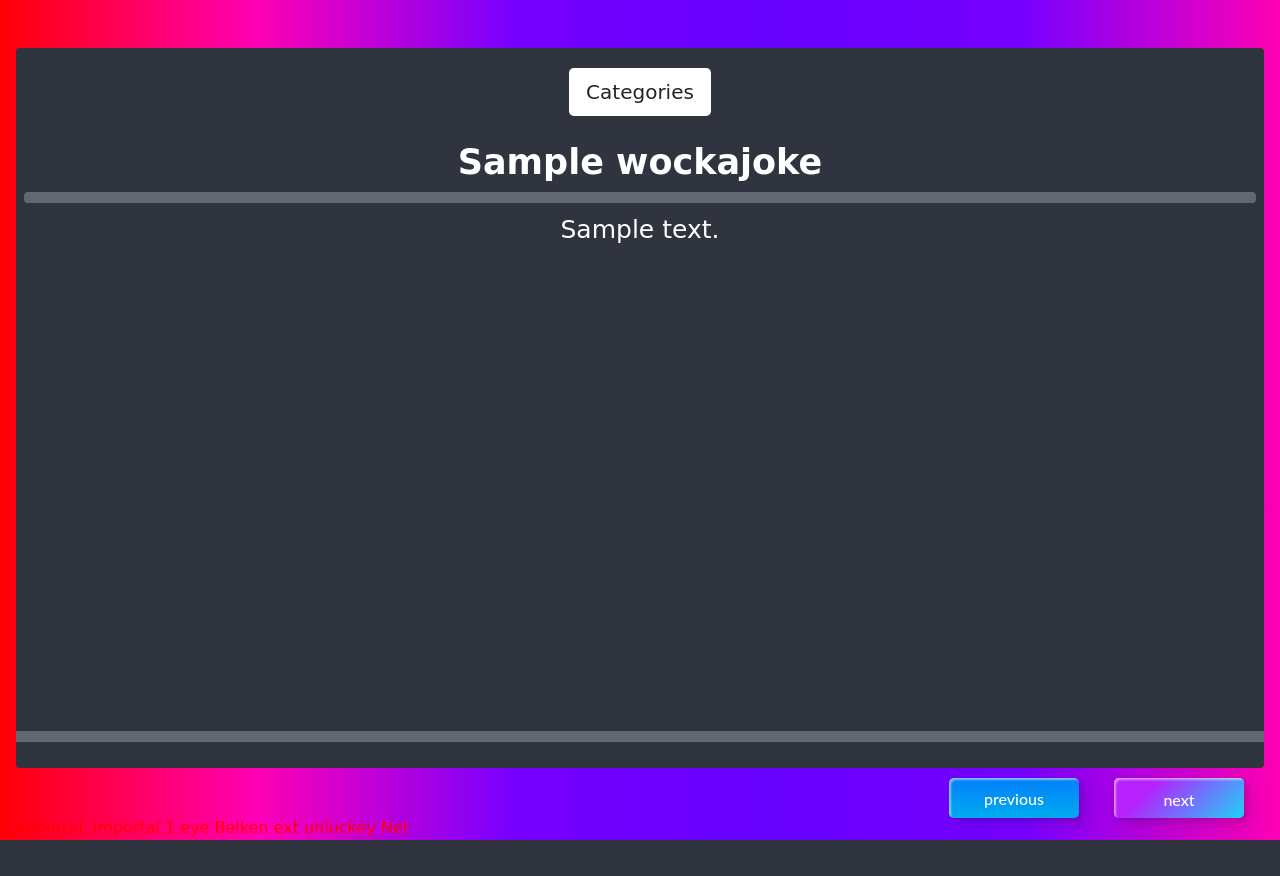
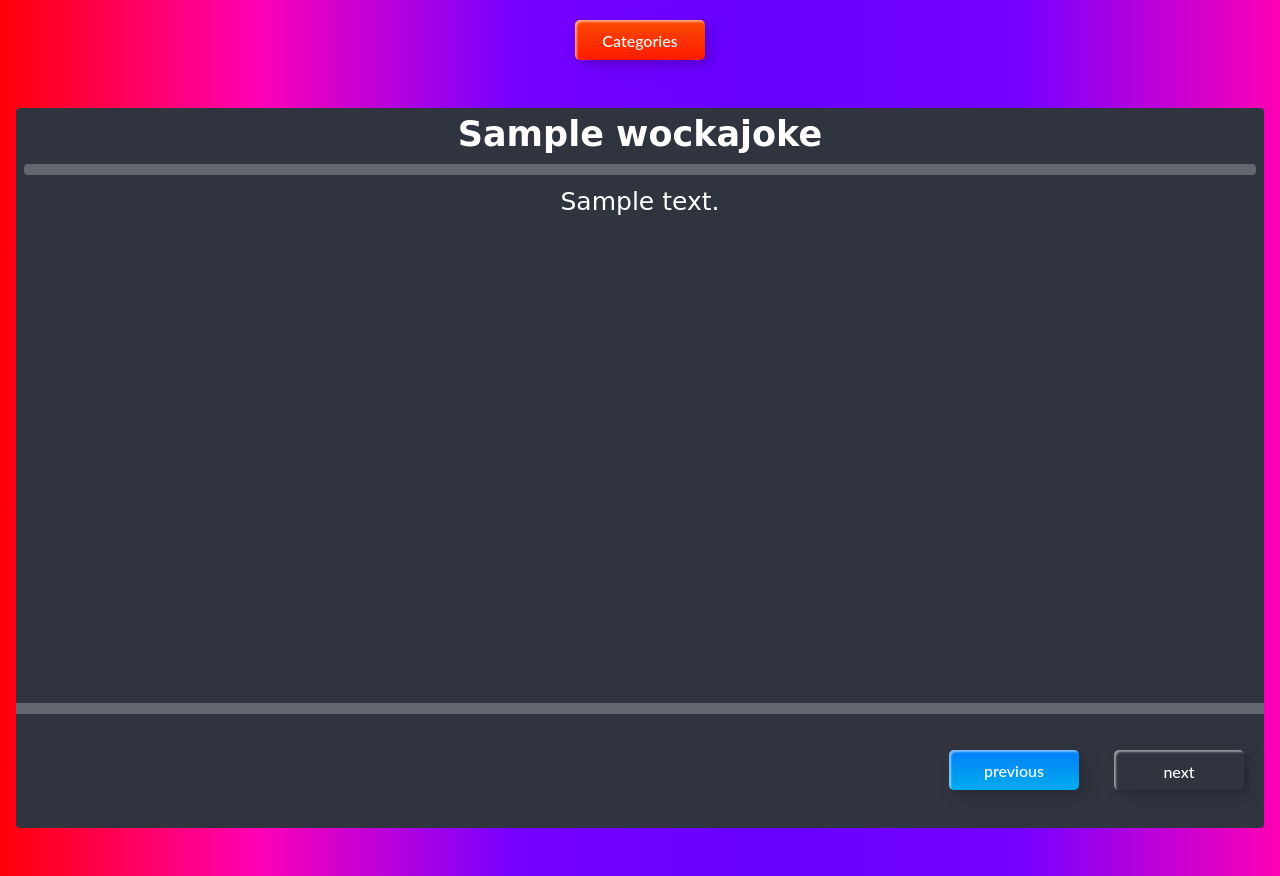
Before and after one commit to Aananda-giri/imao, a Django app: template jokes/templates/jokes/template.html in a window 1280 px wide. Before the commit the page ends 840 px from the top, so only its background shows below. Run offline with Django 3.2, Linux system fonts and the light colour scheme; tables that the repository leaves empty hold one stand-in row (values such as "Sample post"); the template is opened without the code that fills it: values that come from a table or form of the project are taken from there, most other values are stand-ins (such as "Sample title", 1, 10 or a date in 2020); some libraries are stand-ins or nearby versions; some web fonts are replaced.

Commit message:
improved categories on jokes/cute_template

```diff
--- a/jokes/static/jokes/template_1_script.js
+++ b/jokes/static/jokes/template_1_script.js
@@ -19,3 +19,10 @@
     //console.log(element);
   }
 }
+
+
+function store_and_display(joke){
+  console.log('store_and_display:'+joke);
+  var nascent_joke = joke;
+  console.log('nascent_joke:'+joke);
+}
--- a/jokes/templates/jokes/template.html
+++ b/jokes/templates/jokes/template.html
@@ -1,6 +1,12 @@
 <!-- To do
 
->> Next joke from memory -> change current url without reloading
+>> current category : Bold/(show in navbar)
+>> Show list of jokes on clicking on category ?
+>> store batch and get second/third... batches with each batch size 100
+>> option to edit/suggest_edit reviewed by high ranking users joke/joke_title
+
+>> already read jokes
+
 >> Implement next joke in given Category
 >> Get more data at the end of current jokes list
 >> Implement previous and next buttons
@@ -25,6 +31,8 @@
 
 5. Scroll down animated helper
 
+Done:
+>> Next joke from memory { store jokes in variable/div } -> change current url without reloading
 <!--For search icon-->
 <!DOCTYPE html>
 <html>
@@ -132,6 +140,7 @@
   background: white;
 }
 /*  --------------------- For Buttons  -------------------------------  */
+/*source:https://codepen.io/yuhomyan/pen/OJMejWJ*/
 button {
   margin: 20px;
 }
@@ -189,10 +198,128 @@
     inset 4px 4px 6px 0 rgba(116, 125, 136, .3);
 }
 
+/* 5 */
+.btn-5 {
+  width: 130px;
+  height: 40px;
+  line-height: 42px;
+  padding: 0;
+  border: none;
+  background: rgb(255,27,0);
+background: linear-gradient(0deg, rgba(255,27,0,1) 0%, rgba(251,75,2,1) 100%);
+}
+.btn-5:hover {
+  color: #f0094a;
+  background: transparent;
+   box-shadow:none;
+}
+.btn-5:before,
+.btn-5:after{
+  content:'';
+  position:absolute;
+  top:0;
+  right:0;
+  height:2px;
+  width:0;
+  background: #f0094a;
+  box-shadow:
+   -1px -1px 5px 0px #fff,
+   7px 7px 20px 0px #0003,
+   4px 4px 5px 0px #0002;
+  transition:400ms ease all;
+}
+.btn-5:after{
+  right:inherit;
+  top:inherit;
+  left:0;
+  bottom:0;
+}
+.btn-5:hover:before,
+.btn-5:hover:after{
+  width:100%;
+  transition:800ms ease all;
+}
 
 
-
-
+/* 6 */
+.btn-6 {
+  background: rgb(247,150,192);
+background: radial-gradient(circle, rgba(247,150,192,1) 0%, rgba(118,174,241,1) 100%);
+  line-height: 42px;
+  padding: 0;
+  border: none;
+}
+.btn-6 span {
+  position: relative;
+  display: block;
+  width: 100%;
+  height: 100%;
+}
+.btn-6:before,
+.btn-6:after {
+  position: absolute;
+  content: "";
+  height: 0%;
+  width: 1px;
+ box-shadow:
+   -1px -1px 20px 0px rgba(255,255,255,1),
+   -4px -4px 5px 0px rgba(255,255,255,1),
+   7px 7px 20px 0px rgba(0,0,0,.4),
+   4px 4px 5px 0px rgba(0,0,0,.3);
+}
+.btn-6:before {
+  right: 0;
+  top: 0;
+  transition: all 500ms ease;
+}
+.btn-6:after {
+  left: 0;
+  bottom: 0;
+  transition: all 500ms ease;
+}
+.btn-6:hover{
+  background: transparent;
+  color: #76aef1;
+  box-shadow: none;
+}
+.btn-6:hover:before {
+  transition: all 500ms ease;
+  height: 100%;
+}
+.btn-6:hover:after {
+  transition: all 500ms ease;
+  height: 100%;
+}
+.btn-6 span:before,
+.btn-6 span:after {
+  position: absolute;
+  content: "";
+  box-shadow:
+   -1px -1px 20px 0px rgba(255,255,255,1),
+   -4px -4px 5px 0px rgba(255,255,255,1),
+   7px 7px 20px 0px rgba(0,0,0,.4),
+   4px 4px 5px 0px rgba(0,0,0,.3);
+}
+.btn-6 span:before {
+  left: 0;
+  top: 0;
+  width: 0%;
+  height: .5px;
+  transition: all 500ms ease;
+}
+.btn-6 span:after {
+  right: 0;
+  bottom: 0;
+  width: 0%;
+  height: .5px;
+  transition: all 500ms ease;
+}
+.btn-6 span:hover:before {
+  width: 100%;
+}
+.btn-6 span:hover:after {
+  width: 100%;
+}
 
 
 
@@ -292,18 +419,21 @@
 <body>
 
 <script>
-function displayMessage(message){
-  colsole.log('\n\n-----------------Message:-----------------\n'+ message + '-----------------------------------------');
+function display_message(message){
+  console.log('\n\n-----------------Message:-----------------\n'+ message + '-----------------------------------------');
 }
 
-  function store_and_display(joke){
-    console.log(joke);
 
-  }
 
 function get_category(category){
   console.log('Sending data of category: ' + category);
+  if ( typeof(batch)=='undefined' ){
+    var batch=0;
+    print('defining batch')
+  } else{batch += 1;}
 
+  var jokes_stack;
+  var stack_pointer;
       //Ajax to get all comments
   $.ajax({
 
@@ -312,13 +442,18 @@
     data: {'category':category},
     success: function(response) {
       console.log("\n\nCategory data Successfully recived.\n");
-      console.log( response );
-      var jokes_stack = response['jokes'];
+      console.log( response['jokes'] );
+
+      window.jokes_stack = JSON.parse(response['jokes']);
+      window.stack_pointer = 0;
+      display_message('getting jokes data');
+      nextJoke();
+      batch += 1
+      //console.log('jokes_stack:'+jokes_stack);
+      //store_and_display(jokes_stack);
       var category = response['category'];
 
-      if (typeof stack_pointer == 'undefined') {
-        var  stack_pointer = 0;
-      } else{stack_pointer = 0;}
+
 
       //displayJokes(response);
 
@@ -333,36 +468,43 @@
 }
 
 
-function display_joke(id, category='general'){
-  displayMessage('\n\ndisplaying new joke\n');
+function display_joke(joke, category='general'){
+  display_message('\n\ndisplaying new joke\n');
 
       //var newurl = window.location.protocol + "//" + window.location.host + window.location.pathname + '?foo=bar';
     //window.history.pushState({path:newurl},'',newurl);
 
 
-    var newUrl = window.location.protocol + "//" + window.location.host + '/jokes/'+joke.id+'/';
-    window.history.pushState({path:newurl},'',newurl);
+    var newUrl = window.location.protocol + "//" + window.location.host + '/jokes/'+joke.pk+'/';
+    window.history.pushState({path:newUrl},'',newUrl);
 
-    displayMessage('new_url: '+newUrl);
+    display_message('new_url: '+newUrl);
+    display_message('joke:' + joke.fields.body + 'title:' + joke.fields.title);
 
+    title = document.getElementById('joke_heading');
+    title.textContent = joke.fields.title;
+
+    body = document.getElementById('joke_body');
+    body.textContent = joke.fields.body;
 }
 
-function nextJoke(id, category='general'){
+function nextJoke(id=0, category='general'){
   console.log('For next joke, current_joke_id:'+id);
 
 
     //To get jokes from jokes homepage initially.
-  if (typeof stack_pointer == 'undefined') {
-    var  stack_pointer = 0;
+  if (typeof stack_pointer == 'undefined' || stack_pointer === jokes_stack.length || typeof jokes_stack == 'undefined'){
+
+    display_message('getting jokes datas of caegory:'+category);
+    get_category(category);
+
+  } else{
+    let joke = jokes_stack[stack_pointer];
+    stack_pointer = stack_pointer + 1;
+
+    console.log('nextJoke: '+joke);
+    display_joke(joke, category);
   }
-
-  if (stack_pointer === jokes_stack.length || typeof jokes_stack == 'undefined'){
-    get_category(category);
-  }
-
-  joke = jokes_stack[stack_pointer];
-  stack_pointer += 1;
-  display_joke(joke, category);
 }
 
 
@@ -371,14 +513,22 @@
   console.log('For previous, joke current_joke_id:'+id);
     //To get jokes from jokes homepage initially.
 
-  if (typeof stack_pointer == 'undefined' || typeof jokes_stack == 'undefined') {
+  if (typeof stack_pointer == 'undefined' || stack_pointer >= jokes_stack.length || typeof jokes_stack == 'undefined'){
+    display_message('getting jokes datas of caegory:'+category);
     get_category(category);
+  } else {
+
+    stack_pointer -= 1;
+    if (stack_pointer <= 0){
+      stack_pointer = 0;
+      display_message(' Sorry, no previoius jokes available.')
+    } else if(stack_pointer==0){
+    }  else{
+      let joke = jokes_stack[ stack_pointer - 1 ];
+      console.log('previousJoke: '+joke);
+      display_joke(joke, category);
+    }
   }
-
-  joke = jokes_stack[ stack_pointer-1 ];
-  stack_pointer -= 1;
-  display_joke(joke, category);
-
 }
 
 </script>
@@ -388,6 +538,7 @@
   <script>
     store_and_display("{{joke}}");
     console.log('joke: ' + "{{joke}}");
+
   </script>
 
 <!--
@@ -427,11 +578,14 @@
   {% endfor %}
   </section>
 </div>
+<!--
+<button type="button" class="btn btn-default btn-lg" style="background:white;" onClick="toggleDisplay('category_div');">
+  <span class="glyphicon glyphicon-star" aria-hidden="true"></span> Categories
+</button>
 
+<button class="custom-btn btn-6" onClick="toggleDisplay('category_div');"><span>Read More</span></button>-->
 
-
-
-
+<button class="custom-btn btn-5 mx-auto d-block" onClick="toggleDisplay('category_div');"><span>Categories</span></button>
 
 
 
@@ -440,13 +594,11 @@
 
 <div class="rounded my-5 mx-3 text-center" style="background:#2F343F;height:90vh;">
 
-<button type="button" class="btn btn-default btn-lg" style="background:white;" onClick="toggleDisplay('category_div');">
-  <span class="glyphicon glyphicon-star" aria-hidden="true"></span> Categories
-</button>
 
-  <h1><b class="heading"> {{joke.title}}<!--Hello World--> </b></h1>
+
+  <h1><b class="heading" id="joke_heading"> {{joke.title}}<!--Hello World--> </b></h1>
   <hr class="rounded m-2">
-  <div class="text_body p-1"  style="    display: block;
+  <div class="text_body p-1" id="joke_body" style="    display: block;
     display: -webkit-box;
     width:100%;
     /*max-width: 400px;*/
@@ -626,6 +778,3 @@
 -->
 </body>
 </html>
-immporral, importal 1 eye
-Belken ext
-unluckey Net
--- a/jokes/views.py
+++ b/jokes/views.py
@@ -1,5 +1,6 @@
 from django.shortcuts import render, get_object_or_404
 from django.http import HttpResponse
+
 
 from .models import WockaJokes, UploadJokes, Feedbacks, Jokes
 from django.template import loader
@@ -564,12 +565,12 @@
 
     if (category=='general' or category==None):
         #order_by('-loves') once enough loves are given
-        jokes = Jokes.objects.all().order_by('-rating')[:100]
+        jokes = list(Jokes.objects.using('jokes').all().order_by('-rating')[:100])
         category = 'general'
 
     else:
         #order_by('-loves') once enough loves are given
-        jokes = Jokes.objects.filter(category=category).order_by('-rating')
+        jokes = list(Jokes.objects.using('jokes').filter(category=category).order_by('-rating'))
 
 
     if category!=None:
```
Also changed, not shown: jokes/models.py (+2 -0 lines), README.md.
